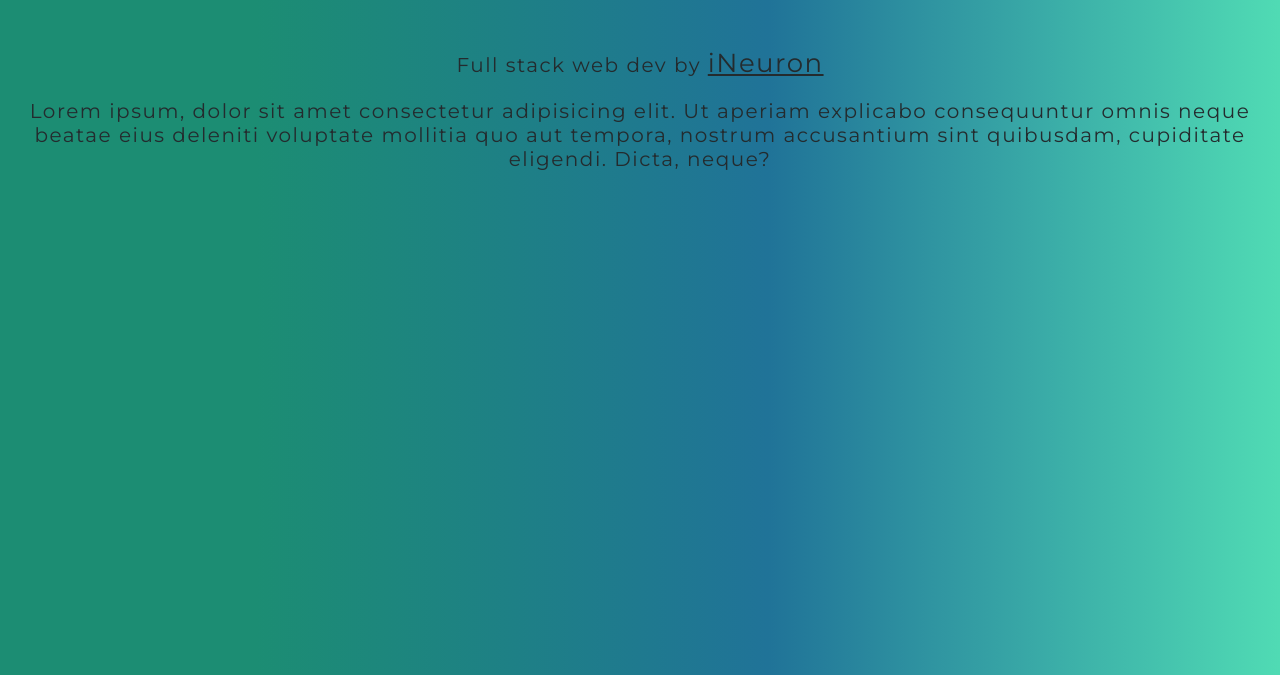
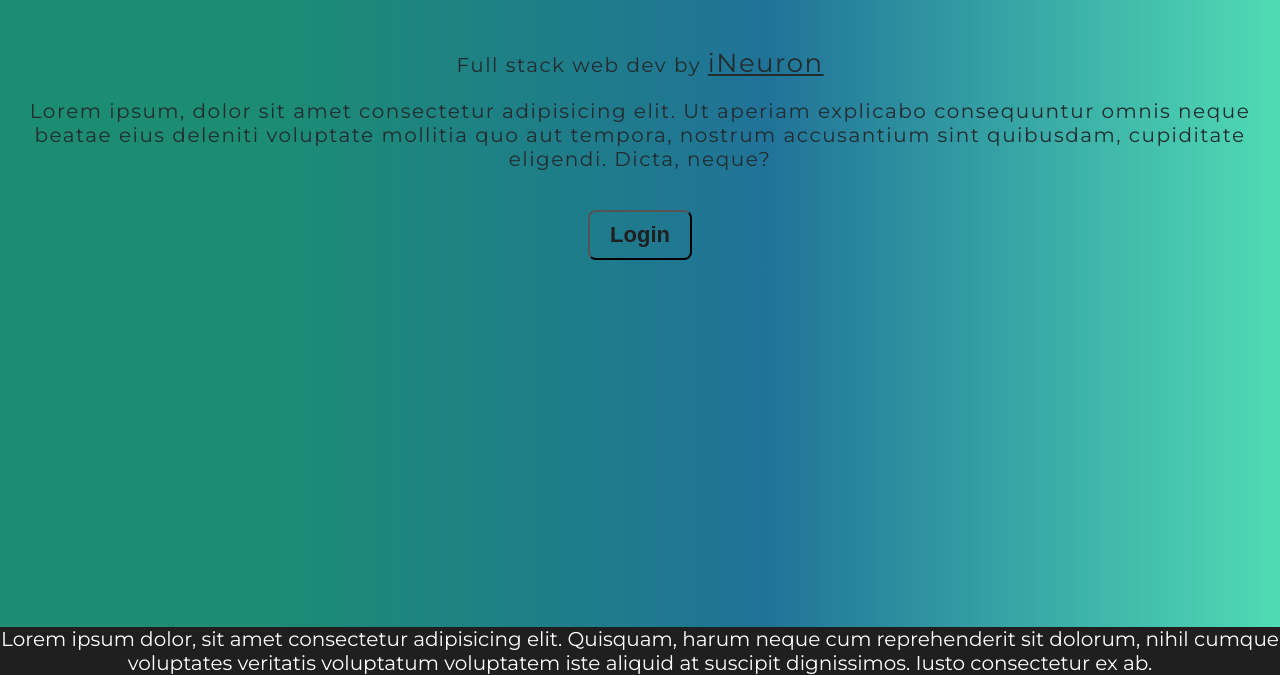
Before and after one commit to purwar1997/CSS-, a plain HTML site: page index.html in a window 1280 px wide. Shown: the part 125-800 px from the top of the page. Drawn offline with nearby package versions, Linux system fonts and the light colour scheme.

Commit message:
Code added

```diff
--- a/css/styles.css
+++ b/css/styles.css
@@ -1,6 +1,6 @@
 /* Importing fonts */
 
-@import url("https://fonts.googleapis.com/css2?family=Montserrat:wght@400;900&family=Open+Sans:wght@800&display=swap");
+@import url("https://fonts.googleapis.com/css2?family=Montserrat:wght@400;700&family=Open+Sans:wght@800&display=swap");
 
 body {
   background: linear-gradient(90deg, #1c8d73 20%, #207398, #50dbb4);
@@ -11,8 +11,10 @@ body {
 h1 {
   font-size: 40px;
   text-align: center;
-  margin: 4% 4%; /* margins will be for top and bottom */
+  /* all the four margins */
+  margin: 4%;
   font-family: "Open Sans", "Verdana";
+  font-weight: 800;
 }
 
 p {
@@ -29,3 +31,42 @@ span {
 .iNeuron {
   text-decoration: underline;
 }
+
+button {
+  margin: auto;
+  display: block;
+}
+
+.btn {
+  font-size: 22px;
+  font-weight: 700;
+  text-transform: capitalize;
+  /* 5px -> top and bottom // 10px -> left and right */
+  padding: 10px 20px;
+  background-color: transparent;
+  color: #1f1f1f;
+  border: 2.5 px solid #1f1f1f;
+  border-radius: 8px;
+  cursor: pointer;
+}
+
+.btn:hover {
+  color: #e2caca;
+  font-size: 24px;
+  box-shadow: 0 0 30px 25px #1f1f1f inset;
+}
+
+.lco {
+  /* transition: transition-property, transition-duration, transition-timing-function, transition-delay */
+  transition: color 400ms ease-in-out, font-size 400ms ease-in-out, box-shadow 400ms ease-in-out;
+}
+
+div {
+  font-size: 20px;
+  text-align: center;
+  color: #ffffff;
+  background-color: #1f1f1f;
+  position: fixed;
+  bottom: 0px;
+  left: 0px;
+}
--- a/index.html
+++ b/index.html
@@ -20,5 +20,14 @@
       omnis neque beatae eius deleniti voluptate mollitia quo aut tempora, nostrum accusantium sint
       quibusdam, cupiditate eligendi. Dicta, neque?
     </p>
+    <br />
+    <button class="btn lco">login</button>
+    <footer>
+      <div>
+        Lorem ipsum dolor, sit amet consectetur adipisicing elit. Quisquam, harum neque cum
+        reprehenderit sit dolorum, nihil cumque voluptates veritatis voluptatum voluptatem iste
+        aliquid at suscipit dignissimos. Iusto consectetur ex ab.
+      </div>
+    </footer>
   </body>
 </html>
```
Also changed, not shown: second.html (added, +54 -0 lines).
